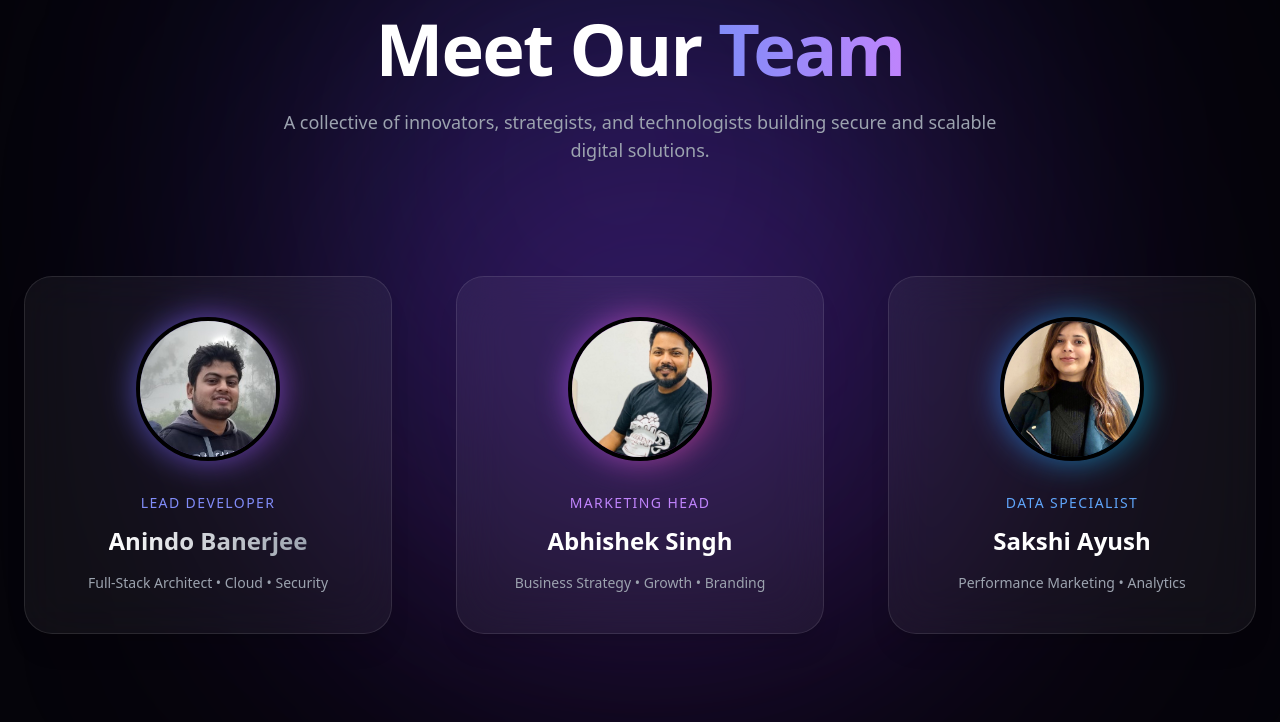
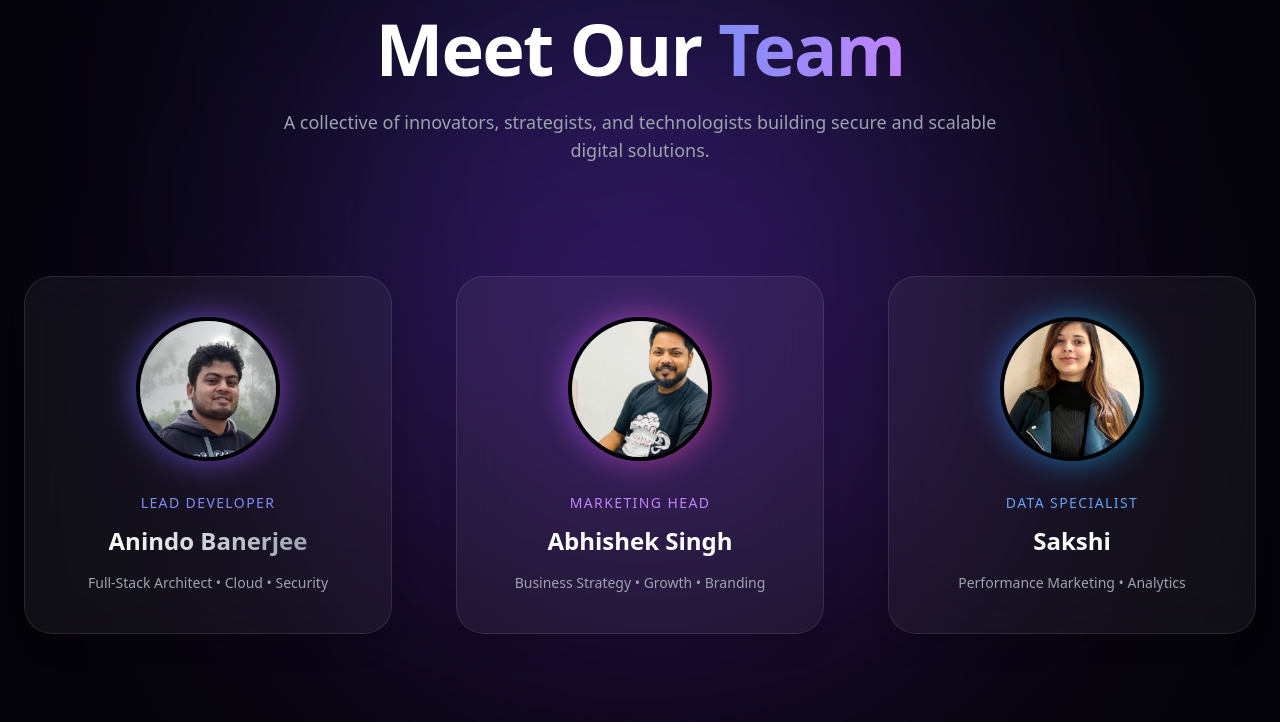
Before and after one commit to techguardianinfotech-design/techguardian-website, a Flask app: page /our-team in a window 1280 px wide. Shown: the part 132-854 px from the top of the page. Run offline with Flask 3, Linux system fonts and the light colour scheme; some libraries are stand-ins or nearby versions.

Commit message:
name update

```diff
--- a/templates/our-team.html
+++ b/templates/our-team.html
@@ -152,7 +152,7 @@
           </p>
 
           <h3 class="text-2xl font-bold text-center mt-3">
-            Sakshi Ayush
+            Sakshi
           </h3>
 
           <p class="text-gray-400 text-center mt-4 text-sm">
```
